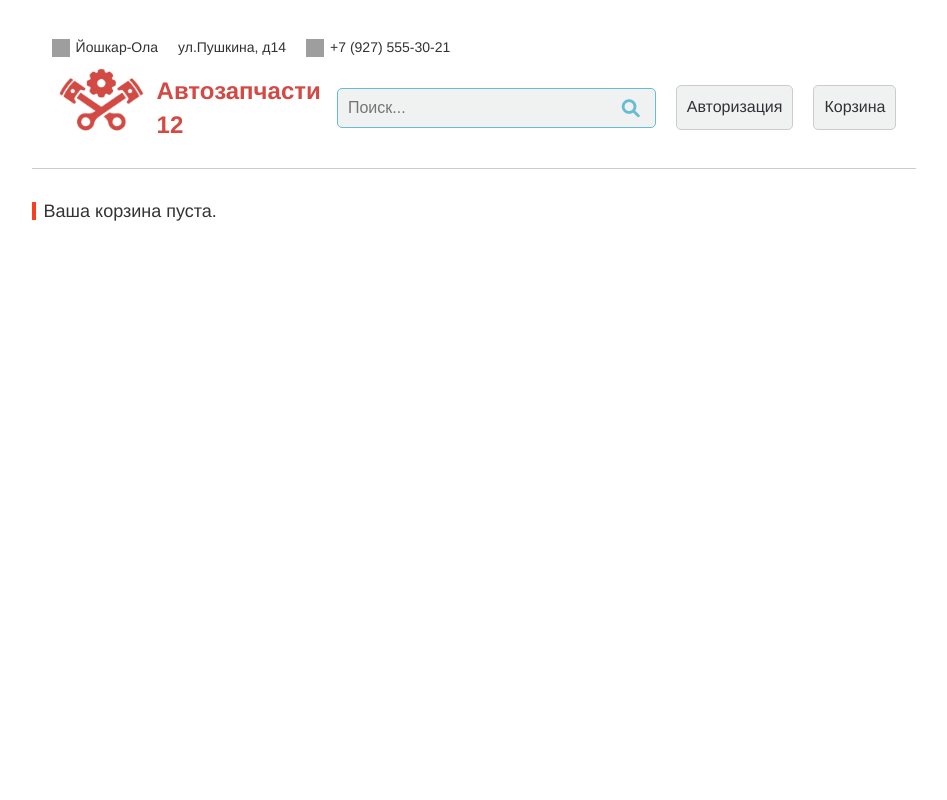
After one commit to VrotNaoborot/AutopartsShop, a Django app: page /cart/ in a window 1280 px wide. The commit adds this page. Shown: the whole page, without its empty margins (166-1113 px from the left). Run offline with Django 5.2, Linux system fonts and the light colour scheme; grey boxes are pictures that could not be loaded.

Commit message:
add cart

```diff
--- a/AutopartsShop/AutopartsShop/urls.py
+++ b/AutopartsShop/AutopartsShop/urls.py
@@ -27,5 +27,6 @@ urlpatterns = [
     path('catalog/', catalog),
     path('get-models/<int:brand_id>/', get_models_by_brand),
     path('get-subcategories/<int:subcategories_id>/', get_subcategories),
-    path('card-product/', card_product)
+    path('card-product/', card_product),
+    path('cart/', cart)
 ] + static(settings.MEDIA_URL, document_root=settings.MEDIA_ROOT)
--- a/AutopartsShop/shop/views.py
+++ b/AutopartsShop/shop/views.py
@@ -72,3 +72,7 @@ def get_subcategories(request, subcategories_id):
         ],
         safe=False
     )
+
+
+def cart(request):
+    return render(request, 'cart.html')
--- /dev/null
+++ b/AutopartsShop/static/cart/css/style.css
@@ -0,0 +1,14 @@
+.empty-cart {
+  margin-top: 30px;
+  display: flex;
+  align-items: center;
+  font-size: 18px; /* Настройте размер текста */
+  color: #333; /* Цвет текста */
+}
+
+.empty-cart .indicator {
+  width: 4px; /* Ширина линии */
+  height: 18px; /* Высота линии, равна высоте текста */
+  background: #f93f20; /* Цвет линии */
+  margin-right: 8px; /* Отступ между линией и текстом */
+}
--- /dev/null
+++ b/AutopartsShop/templates/cart.html
@@ -0,0 +1,20 @@
+<head>
+    {% load static %}
+    <meta charset="UTF-8">
+    <title>Title</title>
+    <link rel="stylesheet" href="https://cdnjs.cloudflare.com/ajax/libs/font-awesome/6.0.0-beta3/css/all.min.css">
+    <link rel="stylesheet" href="{% static 'main-header/css/main-header.css' %}">
+    <link rel="stylesheet" href="{% static 'global/css/global.css' %}">
+    <link rel="stylesheet" href="{% static 'footer_down/css/footer_down.css' %}">
+    <link rel="stylesheet" href="{% static 'card_product/css/card_product.css' %}">
+    <link rel="stylesheet" href="{% static 'cart/css/style.css' %}">
+</head>
+<body>
+    <div class="main-container">
+        {% include 'main_header.html' %}
+        <div class="empty-cart">
+            <span class="indicator"></span>
+          Ваша корзина пуста.
+        </div>
+    </div>
+</body>
```
Also changed, not shown: AutopartsShop/templates/card_product.html (+5 -5 lines).
